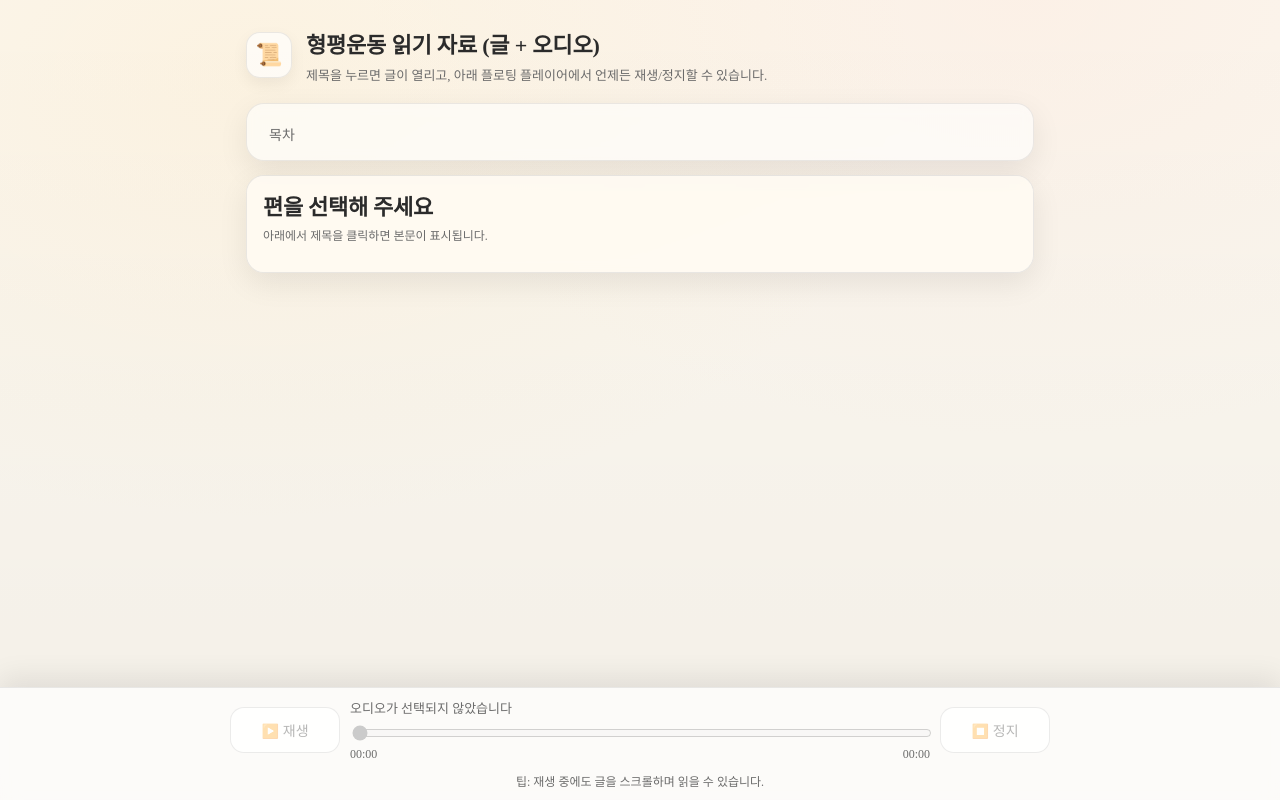
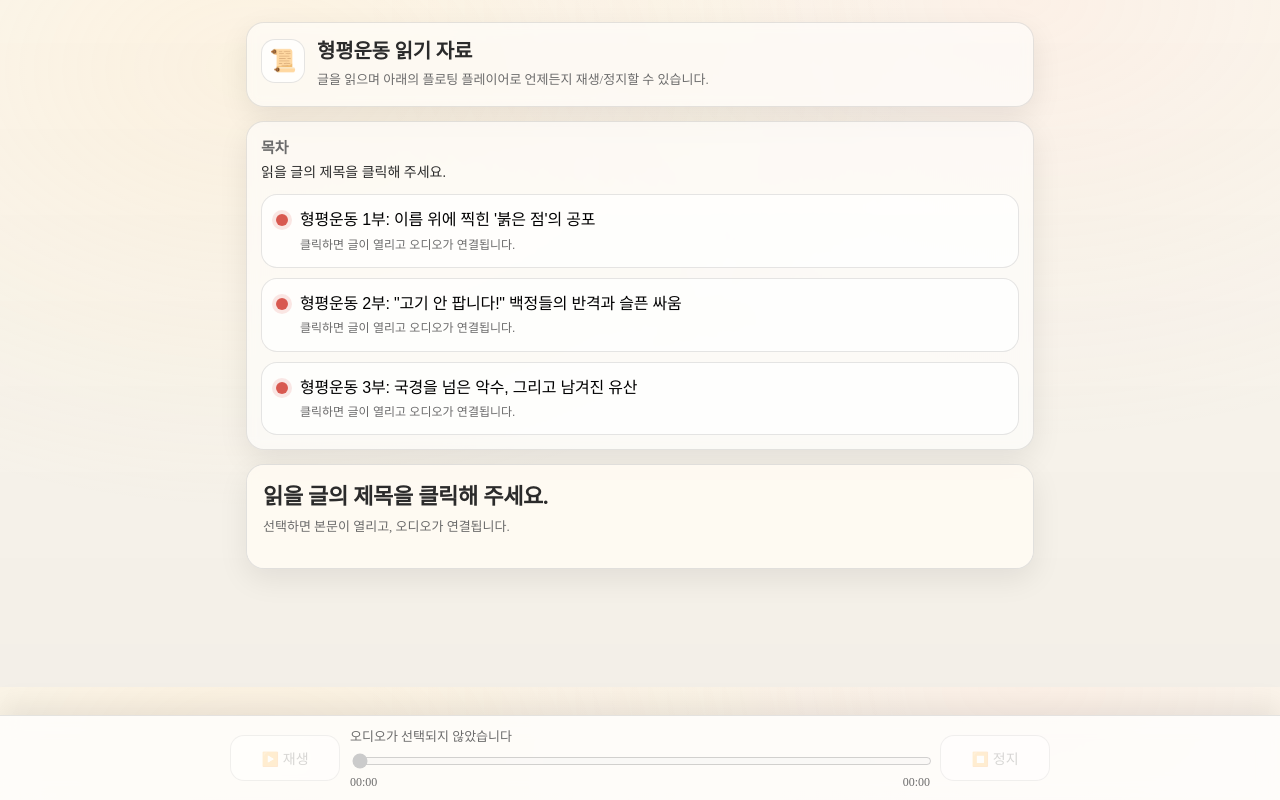
Before and after one commit to fruitsbee/humanright, a plain HTML site: page index.html in a window 1280 px wide. Drawn offline with Linux system fonts and the light colour scheme.

Commit message:
Update index.html

```diff
--- a/index.html
+++ b/index.html
@@ -5,7 +5,6 @@
   <meta name="viewport" content="width=device-width, initial-scale=1, viewport-fit=cover" />
   <title>형평운동 읽기 + 오디오</title>
 
-  <!-- 따뜻한 느낌 폰트(선택): 시스템 폰트 우선, 없으면 Noto Serif KR -->
   <link rel="preconnect" href="https://fonts.googleapis.com">
   <link rel="preconnect" href="https://fonts.gstatic.com" crossorigin>
   <link href="https://fonts.googleapis.com/css2?family=Noto+Serif+KR:wght@400;600&display=swap" rel="stylesheet">
@@ -15,16 +14,13 @@
       --paper:#fbf7ef;
       --ink:#2b2b2b;
       --muted:#6b6b6b;
-      --card:#fffaf0;
-      --line:rgba(0,0,0,.08);
+      --line:rgba(0,0,0,.10);
       --shadow: 0 10px 30px rgba(0,0,0,.08);
       --radius: 18px;
-      --maxw: 820px; /* 태블릿 세로 기준 가독성 폭 */
-      --pad: 18px;
-      --playerH: 92px; /* 플레이어 높이 */
+      --maxw: 820px;
+      --playerH: 92px;
     }
     *{ box-sizing:border-box; }
-    html,body{ height:100%; }
     body{
       margin:0;
       color:var(--ink);
@@ -37,45 +33,45 @@
       -webkit-font-smoothing: antialiased;
       text-rendering: optimizeLegibility;
     }
-
     .wrap{
       max-width: var(--maxw);
-      margin: 0 auto;
+      margin:0 auto;
       padding: 22px 16px calc(var(--playerH) + 26px);
     }
 
     header{
+      background: rgba(255,255,255,.55);
+      border:1px solid var(--line);
+      border-radius: var(--radius);
+      box-shadow: var(--shadow);
+      padding: 16px 14px;
       display:flex;
+      gap:12px;
       align-items:flex-start;
-      gap:14px;
-      margin: 10px 0 18px;
+      margin-bottom: 14px;
+      backdrop-filter: blur(6px);
     }
     .badge{
-      width: 46px; height: 46px;
+      width: 44px; height: 44px;
       border-radius: 14px;
-      background: rgba(255,255,255,.65);
+      background: rgba(255,255,255,.75);
       border:1px solid var(--line);
-      box-shadow: 0 6px 16px rgba(0,0,0,.06);
       display:grid;
       place-items:center;
       font-size: 22px;
+      flex: 0 0 auto;
     }
     h1{
       margin:0;
-      font-size: 22px;
-      letter-spacing:-0.2px;
+      font-size: 20px;
       line-height:1.25;
+      letter-spacing:-.2px;
     }
-    .sub{
+    .lead{
       margin-top:6px;
-      color: var(--muted);
       font-size: 13px;
       line-height:1.5;
-    }
-
-    .layout{
-      display:grid;
-      gap: 14px;
+      color: var(--muted);
     }
 
     .card{
@@ -83,115 +79,119 @@
       border:1px solid var(--line);
       border-radius: var(--radius);
       box-shadow: var(--shadow);
+      backdrop-filter: blur(6px);
       overflow:hidden;
-      backdrop-filter: blur(6px);
     }
 
+    /* ===== 목차를 “크게/명확하게” ===== */
     .toc{
-      padding: 10px;
+      padding: 14px;
+      margin-bottom: 14px;
     }
-    .toc-title{
-      padding: 10px 12px 6px;
+    .toc h2{
+      margin:0 0 6px;
+      font-size: 15px;
+      color: var(--muted);
+      font-weight:600;
+    }
+    .toc .hint{
+      margin:0 0 12px;
       font-size: 14px;
-      color: var(--muted);
+      color: var(--ink);
+      line-height:1.4;
     }
-    .toc button{
+    .toc-list{
+      display:grid;
+      gap: 10px;
+    }
+    .ep-btn{
       width:100%;
       text-align:left;
-      border:0;
-      background: transparent;
-      padding: 12px 12px;
-      border-radius: 14px;
+      border:1px solid var(--line);
+      background: rgba(255,255,255,.70);
+      border-radius: 16px;
+      padding: 14px 14px;
       cursor:pointer;
       display:flex;
-      align-items:center;
-      gap:10px;
-      transition: background .15s ease;
+      gap: 12px;
+      align-items:flex-start;
+      transition: transform .08s ease, background .15s ease;
+      -webkit-tap-highlight-color: transparent;
     }
-    .toc button:hover{ background: rgba(255,255,255,.55); }
+    .ep-btn:active{ transform: translateY(1px); }
+    .ep-btn:hover{ background: rgba(255,255,255,.82); }
+    .ep-btn[aria-current="true"]{
+      outline: 2px solid rgba(195,74,59,.22);
+      background: rgba(255,255,255,.90);
+    }
     .dot{
-      width:10px; height:10px; border-radius:50%;
+      width: 12px; height: 12px;
+      border-radius: 50%;
       background: rgba(210,60,50,.85);
-      box-shadow: 0 0 0 3px rgba(210,60,50,.12);
+      box-shadow: 0 0 0 4px rgba(210,60,50,.12);
+      margin-top: 5px;
       flex: 0 0 auto;
     }
-    .toc .meta{
-      display:flex;
-      flex-direction:column;
-      gap:4px;
+    .ep-title{
+      font-size: 16px;
+      line-height:1.35;
+      letter-spacing:-.2px;
+      margin:0;
     }
-    .toc .t{
-      font-size: 16px;
-      line-height:1.25;
-      letter-spacing:-.2px;
-    }
-    .toc .d{
+    .ep-sub{
+      margin-top:6px;
       font-size: 12px;
       color: var(--muted);
-      line-height:1.3;
-    }
-    .toc .active{
-      background: rgba(255,255,255,.78);
-      outline: 1px solid rgba(210,60,50,.18);
+      line-height:1.35;
     }
 
+    /* ===== 본문 ===== */
     article{
-      padding: 18px 16px 18px;
+      padding: 18px 16px;
       background: rgba(255,250,240,.72);
     }
-    .title-row{
-      display:flex;
-      align-items:flex-start;
-      justify-content:space-between;
-      gap: 10px;
-      margin-bottom: 10px;
-    }
     .episode-title{
-      margin:0;
+      margin:0 0 6px;
       font-size: 22px;
       line-height:1.25;
-      letter-spacing:-0.3px;
+      letter-spacing:-.3px;
     }
     .episode-note{
+      margin: 0 0 14px;
+      font-size: 13px;
       color: var(--muted);
-      font-size: 12px;
-      line-height:1.4;
-      margin: 6px 0 0;
+      line-height:1.5;
     }
-
-    /* 본문 가독성(핵심) */
     .content{
       font-size: 17px;
       line-height: 1.85;
       letter-spacing: -0.1px;
       word-break: keep-all;
     }
-    .content p{
-      margin: 0 0 14px;
-    }
+    .content p{ margin: 0 0 14px; }
     .content p:last-child{ margin-bottom:0; }
 
-    /* 플로팅 오디오 플레이어 */
+    /* ===== 플로팅 플레이어 ===== */
     .player{
       position: fixed;
-      left: 0; right: 0;
-      bottom: 0;
+      left:0; right:0; bottom:0;
       padding: 10px 12px calc(10px + env(safe-area-inset-bottom));
-      background: rgba(255,255,255,.72);
+      background: rgba(255,255,255,.75);
       border-top: 1px solid var(--line);
       backdrop-filter: blur(10px);
       box-shadow: 0 -10px 26px rgba(0,0,0,.08);
+      z-index: 9999; /* 클릭 방해를 목차가 받지 않도록, 대신 화면 하단만 차지 */
     }
     .player-inner{
       max-width: var(--maxw);
-      margin: 0 auto;
+      margin:0 auto;
       display:flex;
-      gap: 10px;
+      gap:10px;
       align-items:center;
     }
     .btn{
       border:1px solid var(--line);
-      background: rgba(255,255,255,.82);
+      background: rgba(255,255,255,.86);
       border-radius: 14px;
       padding: 12px 14px;
       cursor:pointer;
@@ -202,12 +202,12 @@
       min-width: 110px;
       justify-content:center;
     }
-    .btn:active{ transform: translateY(1px); }
+    .btn:disabled{ opacity:.55; cursor:not-allowed; }
     .track{
       flex:1 1 auto;
       display:flex;
       flex-direction:column;
-      gap: 6px;
+      gap:6px;
       min-width: 0;
     }
     .track-title{
@@ -217,22 +217,13 @@
       overflow:hidden;
       text-overflow: ellipsis;
     }
-    input[type="range"]{
-      width:100%;
-      accent-color: #c34a3b;
-    }
+    input[type="range"]{ width:100%; accent-color:#c34a3b; }
     .time{
       display:flex;
       justify-content:space-between;
       font-size: 12px;
       color: var(--muted);
       margin-top:-2px;
-    }
-    .small{
-      font-size: 12px;
-      color: var(--muted);
-      text-align:center;
-      margin: 10px 0 0;
     }
   </style>
 </head>
@@ -242,32 +233,26 @@
     <header>
       <div class="badge">📜</div>
       <div>
-        <h1>형평운동 읽기 자료 (글 + 오디오)</h1>
-        <div class="sub">제목을 누르면 글이 열리고, 아래 플로팅 플레이어에서 언제든 재생/정지할 수 있습니다.</div>
+        <h1>형평운동 읽기 자료</h1>
+        <div class="lead">글을 읽으며 아래의 플로팅 플레이어로 언제든지 재생/정지할 수 있습니다.</div>
       </div>
     </header>
 
-    <div class="layout">
     <section class="card toc" aria-label="목차">
-        <div class="toc-title">목차</div>
-        <div id="toc"></div>
+      <h2>목차</h2>
+      <p class="hint">읽을 글의 제목을 클릭해 주세요.</p>
+      <div class="toc-list" id="toc"></div>
     </section>
 
     <section class="card">
       <article>
-          <div class="title-row">
-            <div>
-              <h2 class="episode-title" id="episodeTitle">편을 선택해 주세요</h2>
-              <p class="episode-note" id="episodeNote">아래에서 제목을 클릭하면 본문이 표시됩니다.</p>
-            </div>
-          </div>
+        <h2 class="episode-title" id="episodeTitle">읽을 글의 제목을 클릭해 주세요.</h2>
+        <p class="episode-note" id="episodeNote">선택하면 본문이 열리고, 오디오가 연결됩니다.</p>
         <div class="content" id="content"></div>
       </article>
     </section>
   </div>
-  </div>
 
-  <!-- 플로팅 플레이어 -->
   <div class="player" role="region" aria-label="오디오 플레이어">
     <div class="player-inner">
       <button class="btn" id="playBtn" disabled>▶️ 재생</button>
@@ -284,11 +269,9 @@
       <button class="btn" id="stopBtn" disabled>⏹️ 정지</button>
       <audio id="audio" preload="metadata"></audio>
     </div>
-    <div class="small">팁: 재생 중에도 글을 스크롤하며 읽을 수 있습니다.</div>
   </div>
 
   <script>
-    // ====== 데이터(선생님이 주신 글/오디오 링크 그대로) ======
     const EPISODES = [
       {
         id: "ep1",
@@ -310,7 +293,6 @@
       }
     ];
 
-    // ====== UI 바인딩 ======
     const tocEl = document.getElementById("toc");
     const titleEl = document.getElementById("episodeTitle");
     const noteEl  = document.getElementById("episodeNote");
@@ -335,5 +317,94 @@
       return `${m}:${s}`;
     }
 
-    function setActiveButton(id){
-      [...toc]()
+    function markActive(id){
+      [...tocEl.querySelectorAll("button")].forEach(b=>{
+        b.setAttribute("aria-current", b.dataset.id === id ? "true" : "false");
+      });
+    }
+
+    function loadEpisode(ep){
+      currentEpisode = ep;
+      markActive(ep.id);
+
+      titleEl.textContent = ep.title;
+      noteEl.textContent = "아래 플로팅 플레이어로 재생/정지를 언제든 할 수 있습니다.";
+      contentEl.innerHTML = ep.html;
+
+      audio.src = ep.audio;
+      audio.load();
+
+      playBtn.disabled = false;
+      stopBtn.disabled = false;
+      seek.disabled = false;
+
+      trackTitle.textContent = ep.title;
+      playBtn.textContent = "▶️ 재생";
+      seek.value = 0;
+      cur.textContent = "00:00";
+      dur.textContent = "00:00";
+
+      window.scrollTo({ top: 0, behavior: "smooth" });
+    }
+
+    // 목차 렌더(가장 단순/견고하게)
+    EPISODES.forEach((ep)=>{
+      const btn = document.createElement("button");
+      btn.type = "button";
+      btn.className = "ep-btn";
+      btn.dataset.id = ep.id;
+      btn.innerHTML = `
+        <span class="dot" aria-hidden="true"></span>
+        <div>
+          <p class="ep-title">${ep.title}</p>
+          <div class="ep-sub">클릭하면 글이 열리고 오디오가 연결됩니다.</div>
+        </div>
+      `;
+      btn.addEventListener("click", ()=> loadEpisode(ep), { passive: true });
+      tocEl.appendChild(btn);
+    });
+
+    // 재생/일시정지
+    playBtn.addEventListener("click", async ()=>{
+      if (!currentEpisode) return;
+      if (audio.paused) {
+        try{
+          await audio.play();
+          playBtn.textContent = "⏸️ 일시정지";
+        }catch(e){
+          alert("브라우저가 재생을 차단했습니다. 다시 한 번 눌러 주세요.");
+        }
+      } else {
+        audio.pause();
+        playBtn.textContent = "▶️ 재생";
+      }
+    });
+
+    // 정지
+    stopBtn.addEventListener("click", ()=>{
+      audio.pause();
+      audio.currentTime = 0;
+      playBtn.textContent = "▶️ 재생";
+    });
+
+    audio.addEventListener("loadedmetadata", ()=> dur.textContent = fmtTime(audio.duration));
+    audio.addEventListener("timeupdate", ()=>{
+      if (!userSeeking && isFinite(audio.duration) && audio.duration > 0){
+        seek.value = Math.floor((audio.currentTime / audio.duration) * 1000);
+      }
+      cur.textContent = fmtTime(audio.currentTime);
+    });
+    audio.addEventListener("ended", ()=> playBtn.textContent = "▶️ 재생");
+
+    seek.addEventListener("input", ()=> userSeeking = true);
+    seek.addEventListener("change", ()=>{
+      if (!isFinite(audio.duration) || audio.duration <= 0) return;
+      audio.currentTime = (Number(seek.value)/1000) * audio.duration;
+      userSeeking = false;
+    });
+
+    // ✅ 자동으로 1편을 열고 싶으면 아래 줄을 살리면 됩니다.
+    // loadEpisode(EPISODES[0]);
+  </script>
+</body>
+</html>
```
Lines whose indentation alone changed are shown as unchanged.
